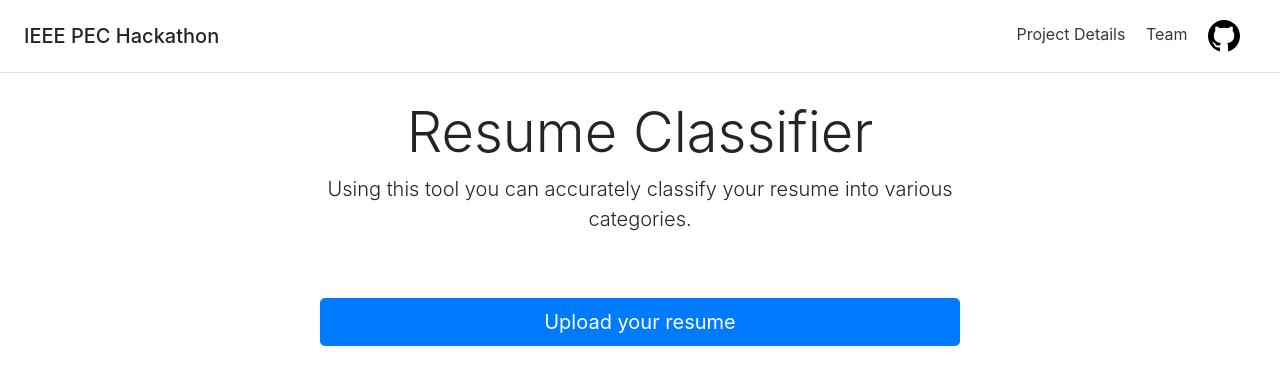
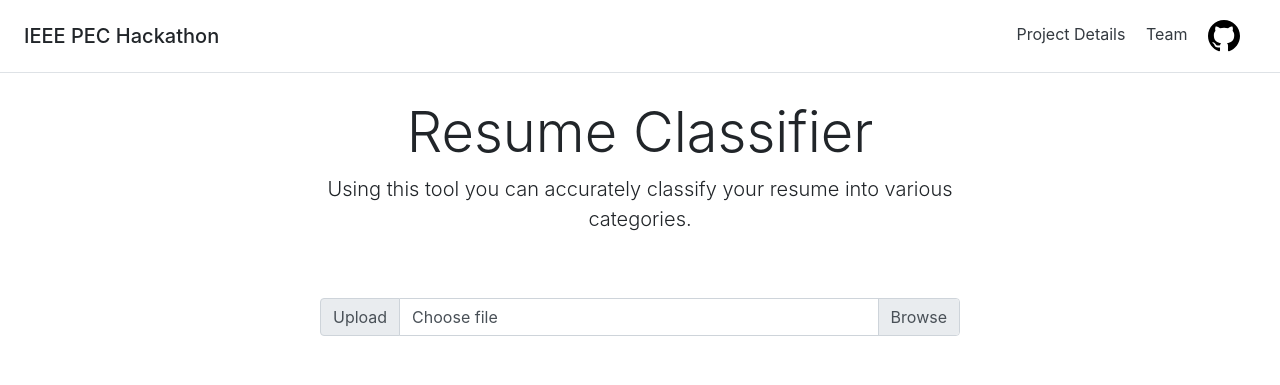
Before and after one commit to ankurxshukla/ieeepec, a Flask app: page / in a window 1280 px wide. Shown: the top 385 px of the page. Run offline with Flask 2, Linux system fonts and the light colour scheme; some libraries are stand-ins or nearby versions.

Commit message:
Init frontend

```diff
--- a/app.py
+++ b/app.py
@@ -11,8 +11,8 @@ def func():
 def upload_resume():
     if request.method == 'POST':
       f = request.files['file']
-      f.save(secure_filename(f.filename))
-      return 'file uploaded successfully'
+      f.save(f.filename)
+      return f.filename
 
 if __name__ == "__main__":
     app.run(debug=True)
--- a/templates/index.html
+++ b/templates/index.html
@@ -19,7 +19,16 @@
         </div>
         <div style="margin-left: 25%; margin-right: 25%; margin-top: 5%; margin-bottom: 10%;">
             <form id="form" class="needs-validation" action="upload_resume" method = "POST" enctype = "multipart/form-data">
-                <button id="file" class="btn btn-primary btn-lg btn-block" type="submit">Upload your resume</button>
+                <div class="input-group">
+                    <div class="input-group-prepend">
+                      <span class="input-group-text" id="upload_title">Upload</span>
+                    </div>
+                    <div class="custom-file">
+                      <input name='file' type="file" class="custom-file-input" id="file"
+                        aria-describedby="upload_title">
+                      <label class="custom-file-label" for="file">Choose file</label>
+                    </div>
+                  </div>
             </form>
           </div>
     </body>
```
